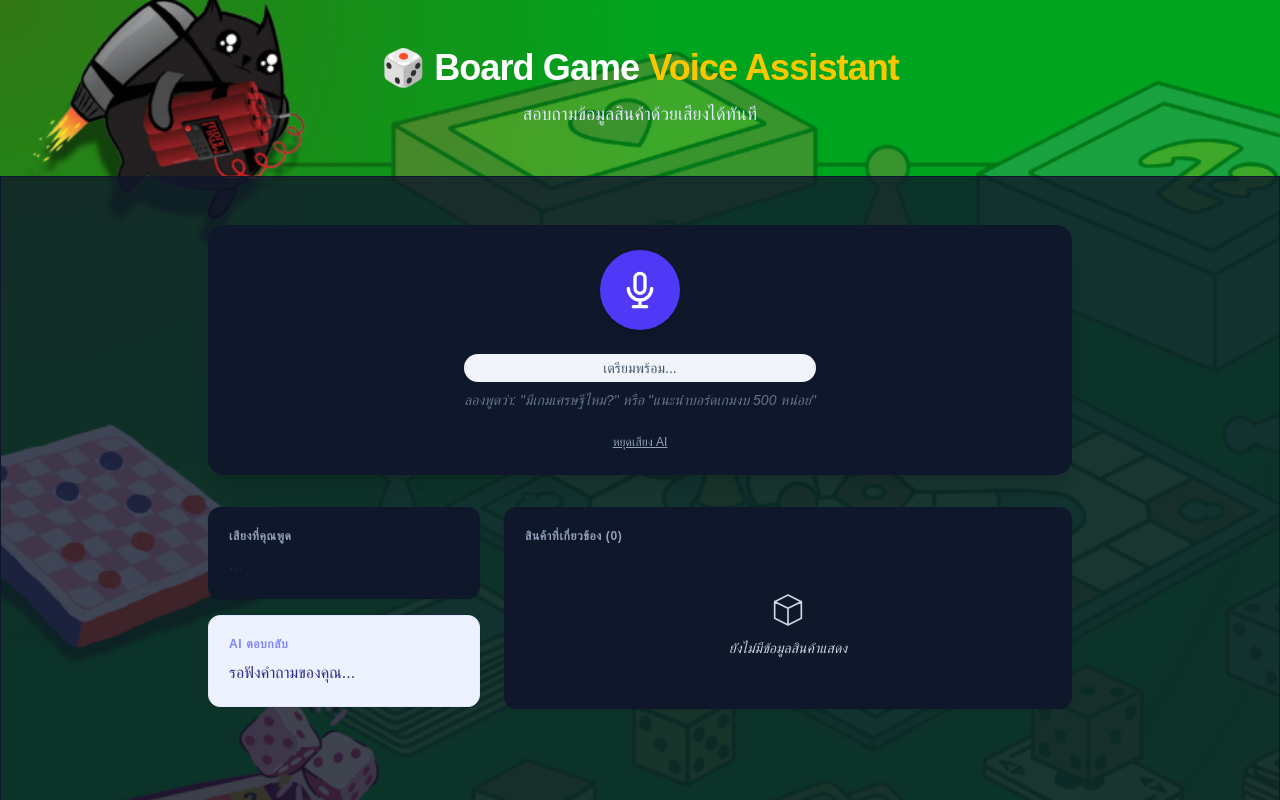
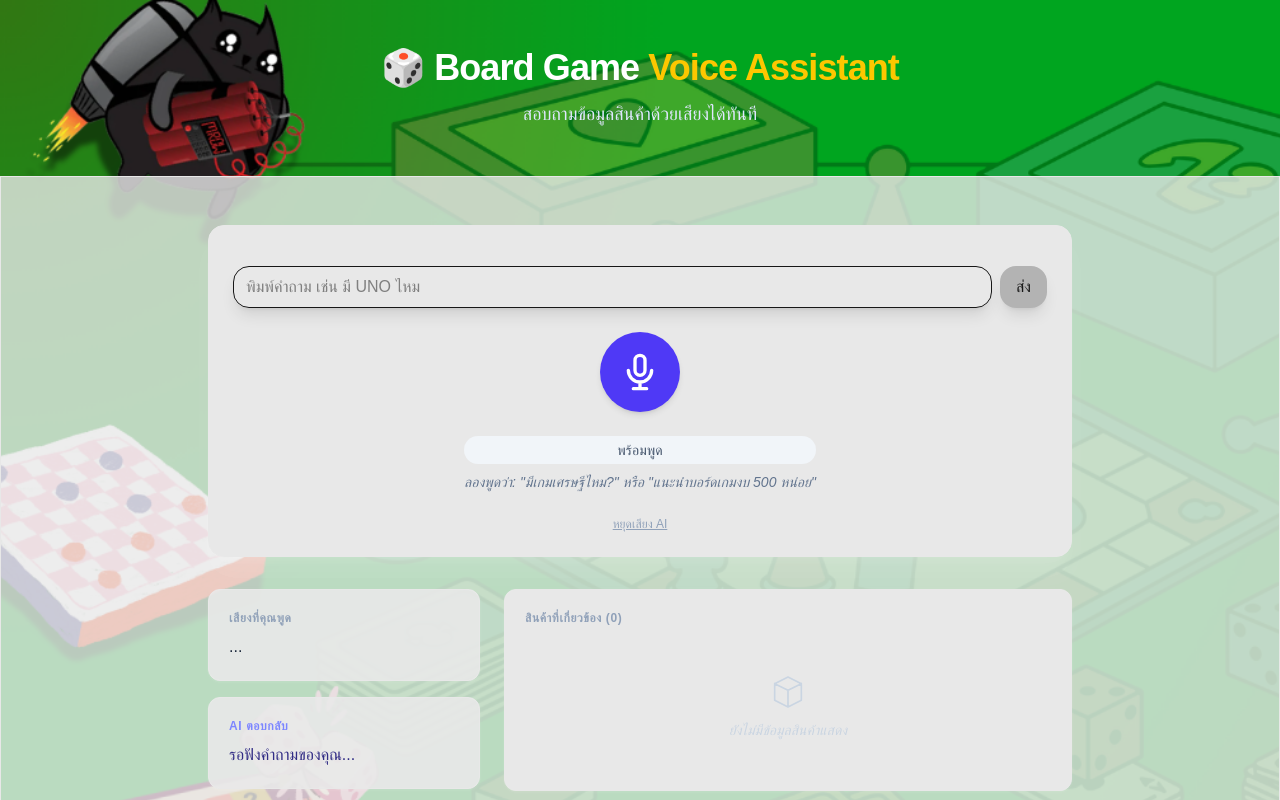
Before and after one commit to Intanin-SE67/it-shop-Voice-assistant-by-RoawPap, a Next.js app: page / in a window 1280 px wide. Shown: the top 800 px of the page. Built offline with nearby package versions, Linux system fonts and the light colour scheme.

Commit message:
Fix Changeable Invert UI + Add Texting Function

```diff
--- a/src/app/page.tsx
+++ b/src/app/page.tsx
@@ -11,77 +11,86 @@ type ApiResult = {
 
 export default function Home() {
   const [isListening, setIsListening] = useState(false);
-  const [status, setStatus] = useState("เตรียมพร้อม...");
+  const [status, setStatus] = useState("พร้อมพูด");
   const [result, setResult] = useState<ApiResult>({});
+  const [inputText, setInputText] = useState(""); //การพิมพ์
 
   const recognitionRef = useRef<any>(null);
-
   function speak(text: string) {
     if (!("speechSynthesis" in window)) return;
+
     const utter = new SpeechSynthesisUtterance(text);
     utter.lang = "th-TH";
     utter.rate = 1;
+    utter.pitch = 1;
+
     window.speechSynthesis.cancel();
     window.speechSynthesis.speak(utter);
   }
-
   function stopvoice() {
     window.speechSynthesis.cancel();
   }
+  async function sendText(text: string) {
+    if (!text.trim()) return;
 
+    setStatus("กำลังส่งไปถามระบบ...");
+    setResult({ transcript: text });
+
+    const resp = await fetch("/api/voice", {
+      method: "POST",
+      headers: { "Content-Type": "application/json" },
+      body: JSON.stringify({ text }),
+    });
+
+    const data: ApiResult = await resp.json();
+    setResult(data);
+    setStatus(data.error ? "เกิดข้อผิดพลาด" : "เสร็จสิ้น");
+
+    if (data.answer) {
+      speak(data.answer);
+    }
+  }
+
+  // --------- เกี่ยวกับการพิมพ์ -------------------------------
   useEffect(() => {
+    // รองรับ Chrome: webkitSpeechRecognition
     const SpeechRecognition =
       (window as any).SpeechRecognition || (window as any).webkitSpeechRecognition;
 
     if (!SpeechRecognition) {
-      setStatus("เบราว์เซอร์ไม่รองรับ Web Speech API");
+      setStatus("เบราว์เซอร์นี้ไม่รองรับ Web Speech API (แนะนำ Chrome เท่านั้น)");
       return;
     }
-
+  // -------------------------------------------------------
     const rec = new SpeechRecognition();
     rec.lang = "th-TH";
-    rec.interimResults = false;
+    rec.interimResults = false; // เอาเฉพาะผลสุดท้าย
     rec.maxAlternatives = 1;
 
     rec.onstart = () => {
       setIsListening(true);
-      setStatus("กำลังฟังเสียงของคุณ...");
+      setStatus("กำลังฟัง... พูดคำถามได้เลย");
     };
 
     rec.onend = () => {
       setIsListening(false);
-      setStatus("รอรับคำสั่งต่อไป...");
+      setStatus("หยุดฟังแล้ว");
     };
 
     rec.onerror = (e: any) => {
       setIsListening(false);
-      setStatus(`เกิดข้อผิดพลาด: ${e?.error}`);
+      setStatus(`เกิดข้อผิดพลาด: ${e?.error || "unknown"}`);
+      setResult({ error: e?.error || "speech error" });
     };
-
+//---------- แก้ไข ---------------
     rec.onresult = async (event: any) => {
-      const transcript = event.results?.[0]?.[0]?.transcript || "";
-      setStatus("กำลังวิเคราะห์คำถาม...");
-      setResult({ transcript });
-
-      try {
-        const resp = await fetch("/api/voice", {
-          method: "POST",
-          headers: { "Content-Type": "application/json" },
-          body: JSON.stringify({ text: transcript }),
-        });
-        const data: ApiResult = await resp.json();
-        setResult(data);
-        setStatus(data.error ? "เกิดข้อผิดพลาด" : "ค้นหาเสร็จสิ้น");
-        if (data.answer) speak(data.answer);
-      } catch (err) {
-        setStatus("เชื่อมต่อเซิร์ฟเวอร์ไม่ได้");
-      }
-    };
-
+  const transcript = event.results?.[0]?.[0]?.transcript || "";
+  await sendText(transcript);
+}; // -----------------------------------------------
     recognitionRef.current = rec;
   }, []);
 
-  const handleStart = () => {
+    const handleStart = () => {
     stopvoice();
     setResult({});
     try {
@@ -89,8 +98,21 @@ export default function Home() {
     } catch (e) {}
   };
 
+  function start() {
+    setResult({});
+    try {
+      recognitionRef.current?.start();
+    } catch {
+      // บางครั้ง start ซ้ำเร็วเกิน จะ throw
+    }
+  }
+
+  function stop() {
+    recognitionRef.current?.stop();
+  }
+
   return (
-    <div className="min-h-screen bg-slate-50 text-slate-900 font-sansbg-img bg-img">
+    <div className="min-h-screen font-sansbg-img bg-img">
       {/* Header Section */}
       <header className="text-white py-12 px-6 text-center">
         <h1 className="text-4xl font-extrabold tracking-tight">
@@ -101,12 +123,37 @@ export default function Home() {
         </p>
       </header>
 
-      <div className="bg-current/80  h-screen mx-auto shadow-lg border border-current">
+      <div className="bg-current/80  h-screen mx-auto shadow-lg border border-current invert">
         <main className="max-w-4xl mx-auto -mt-8 cover px-4 pb-20 invert">
           {/* Control Panel */}
           <div className="bg-current rounded-2xl shadow-xl mt-20 p-6 mb-8 border border-current invert">
-            <div className="flex flex-col items-center gap-6">
-
+            <div className="mt-4 flex gap-2">
+              <input
+                type="text"
+                value={inputText}
+                onChange={(e) => setInputText(e.target.value)}
+                placeholder="พิมพ์คำถาม เช่น มี UNO ไหม"
+                className="flex-1 px-3 fit py-2 rounded-2xl border invert shadow-lg"
+                onKeyDown={(e) => {
+                  if (e.key === "Enter") {
+                    stopvoice();
+                    sendText(inputText);
+                    setInputText("");
+                  }
+                }}
+              />
+              <button
+                className="px-4 py-2 rounded-2xl bg-current/25 invert shadow-lg"
+                onClick={() => {
+                  stopvoice();
+                  sendText(inputText);
+                  setInputText("");
+                }}
+              >
+                ส่ง
+              </button>
+              </div>
+            <div className="flex flex-col mt-6 items-center gap-6 invert">
               {/* Visual Listening Indicator */}
               <div className="relative">
                 {isListening && (
@@ -149,14 +196,14 @@ export default function Home() {
           <div className="grid grid-cols-1 md:grid-cols-3 gap-6 invert">
             {/* Transcript & Answer */}
             <div className="md:col-span-1 space-y-4">
-              <div className="bg-current p-5 rounded-xl border border-current shadow-sm">
-                <h3 className="text-xs font-bold text-slate-400 uppercase tracking-wider mb-2">เสียงที่คุณพูด</h3>
-                <p className="text-slate-800 leading-relaxed">{result.transcript || "..."}</p>
+              <div className="bg-current/90 p-5 rounded-xl border border-current shadow-sm ">
+                <h3 className="text-xs font-bold text-slate-400 uppercase tracking-wider mb-2 invert">เสียงที่คุณพูด</h3>
+                <p className="text-slate-800 leading-relaxed invert">{result.transcript || "..."}</p>
               </div>
 
-              <div className="bg-indigo-50 p-5 rounded-xl border border-indigo-100 shadow-sm">
-                <h3 className="text-xs font-bold text-indigo-400 uppercase tracking-wider mb-2">AI ตอบกลับ</h3>
-                <p className="text-indigo-900 font-medium leading-relaxed">{result.answer || "รอฟังคำถามของคุณ..."}</p>
+              <div className="bg-current/90 p-5 rounded-xl border border-current shadow-sm ">
+                <h3 className="text-xs font-bold text-indigo-400 uppercase tracking-wider mb-2 invert">AI ตอบกลับ</h3>
+                <p className="text-indigo-900 font-medium leading-relaxed invert">{result.answer || "รอฟังคำถามของคุณ..."}</p>
                 {result.error && <p className="text-red-500 text-xs mt-2 italic">{result.error}</p>}
               </div>
             </div>
@@ -164,6 +211,7 @@ export default function Home() {
             {/* Product Matches */}
             <div className="md:col-span-2">
               <div className="bg-current p-5 rounded-xl border border-current shadow-sm min-h-[200px]">
+                <div className="invert">
                 <h3 className="text-xs font-bold text-slate-400 uppercase tracking-wider mb-4">
                   สินค้าที่เกี่ยวข้อง ({result.matches?.length || 0})
                 </h3>
@@ -196,6 +244,7 @@ export default function Home() {
                     <p className="text-sm italic">ยังไม่มีข้อมูลสินค้าแสดง</p>
                   </div>
                 )}
+                </div>
               </div>
             </div>
           </div>
```
